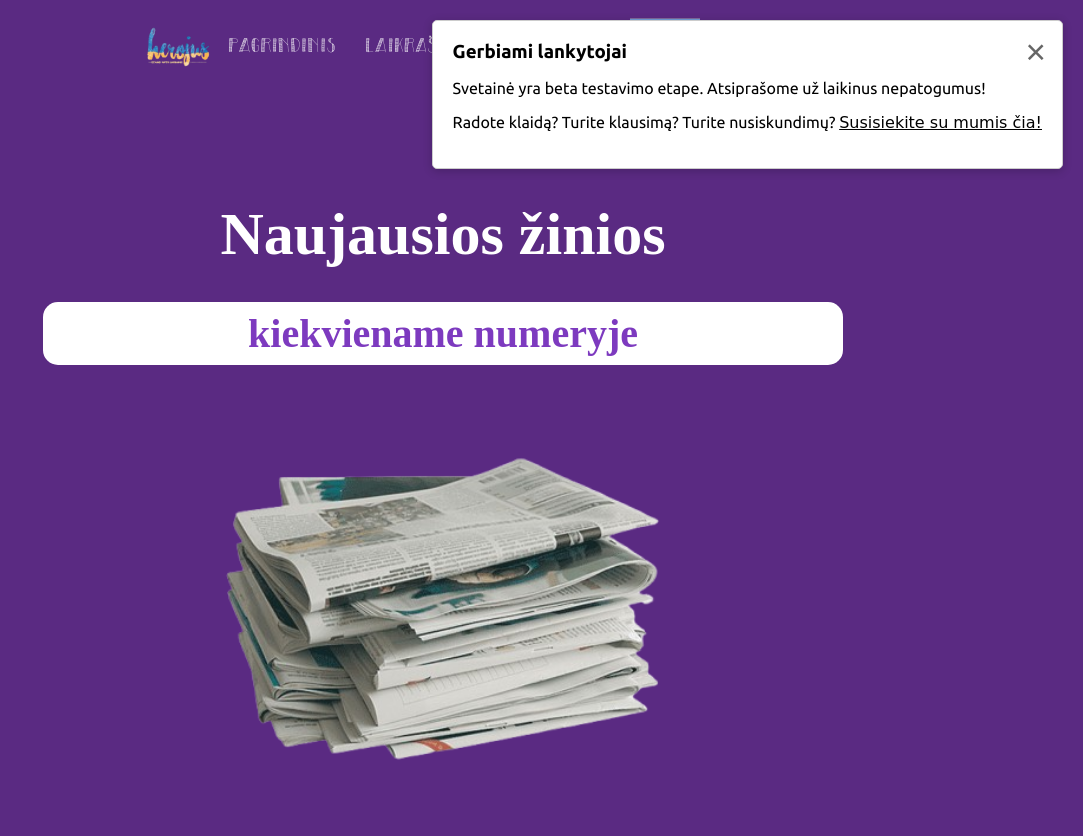
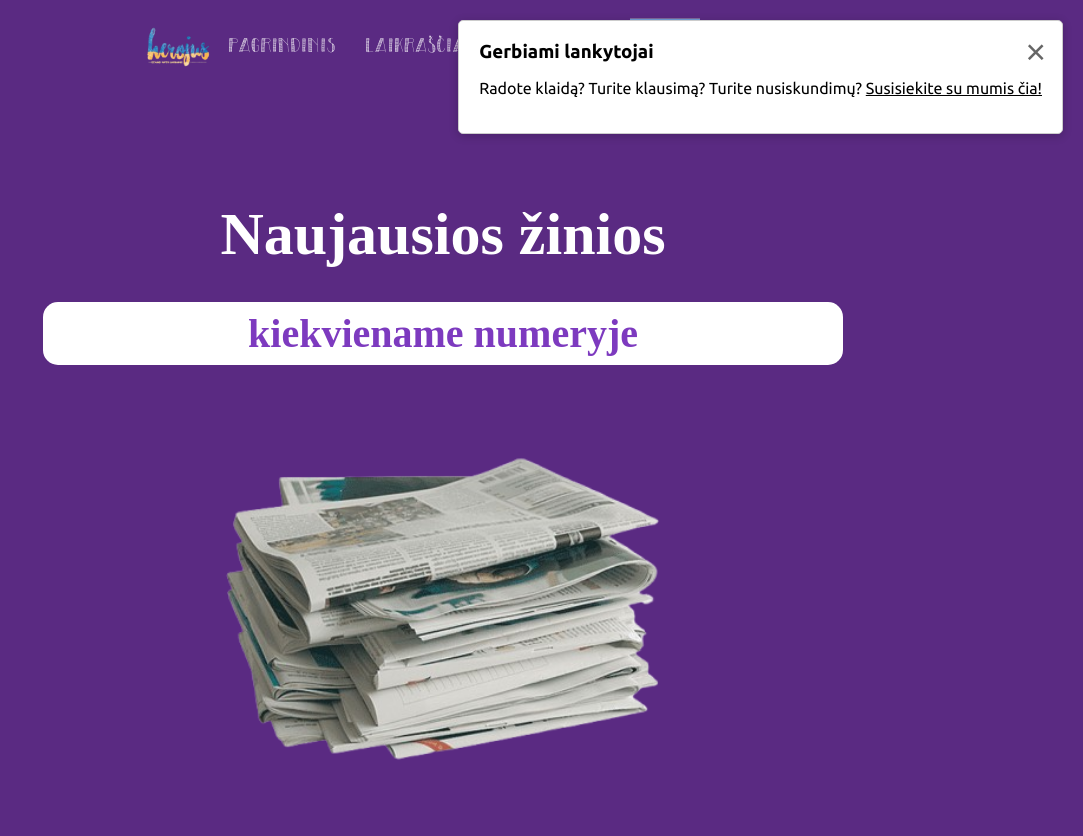
Before and after one commit to convention-account/ptahaNEWSherojus, a plain HTML site: page index.html in a window 1280 px wide. Shown: the top 836 px of the page, without its empty margins (197-1280 px from the left). Drawn offline with nearby package versions, Linux system fonts and the light colour scheme; a web font is replaced by a local one.

Commit message:
small changes

```diff
--- a/index.html
+++ b/index.html
@@ -190,9 +190,8 @@
     <div class="custom-alert" id="customAlert" style="font-family: Ubuntu;">
         <button class="close-btn" id="closeAlert">&times;</button>
         <h3>Gerbiami lankytojai</h3>
-        <p>Svetainė yra beta testavimo etape. Atsiprašome už laikinus nepatogumus!</p>
         <p>Radote klaidą? Turite klausimą? Turite nusiskundimų? <a href="source/routes/forms.html"
-                style="font-family: cursive; text-decoration: underline;">Susisiekite su mumis
+                style="text-decoration: underline;">Susisiekite su mumis
                 čia!</a></p>
     </div>
 
```
